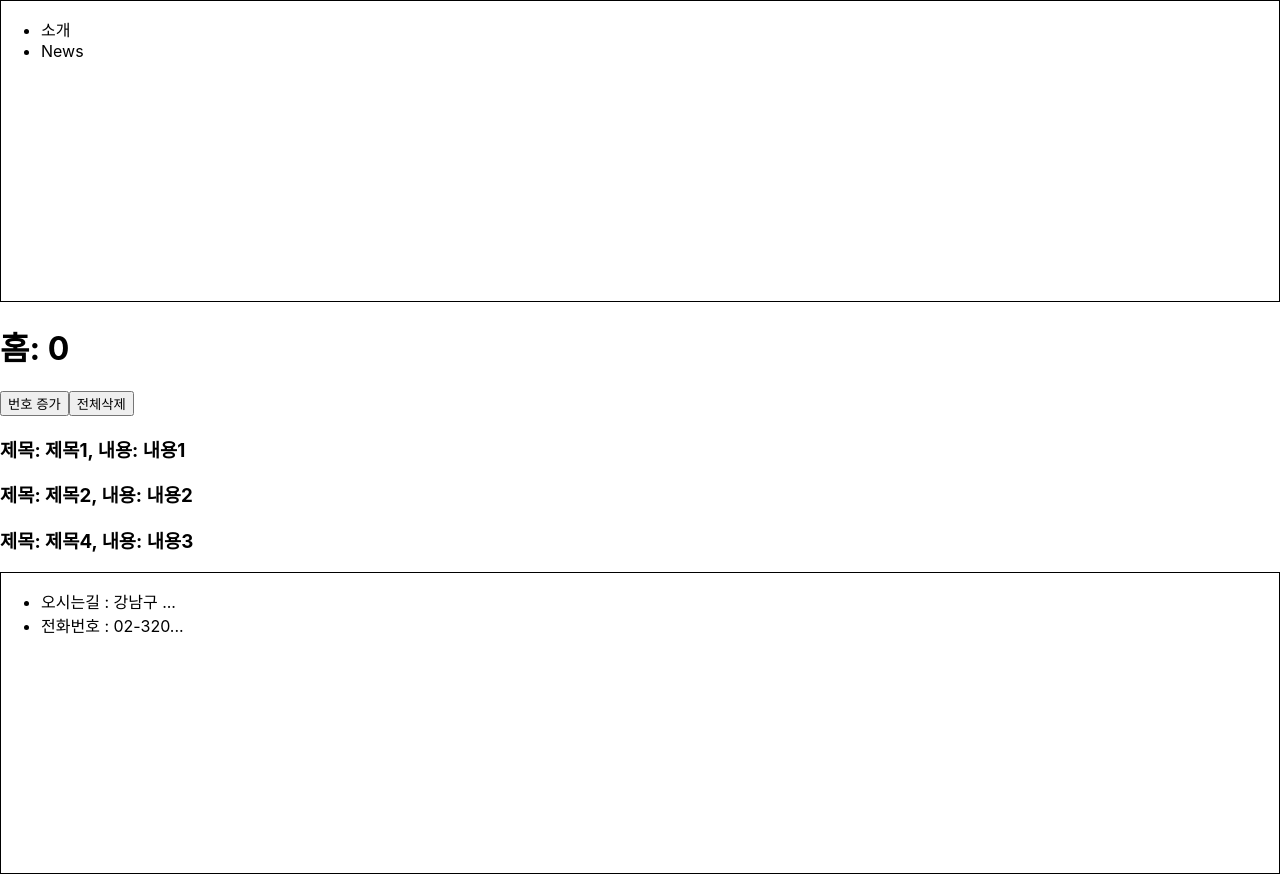
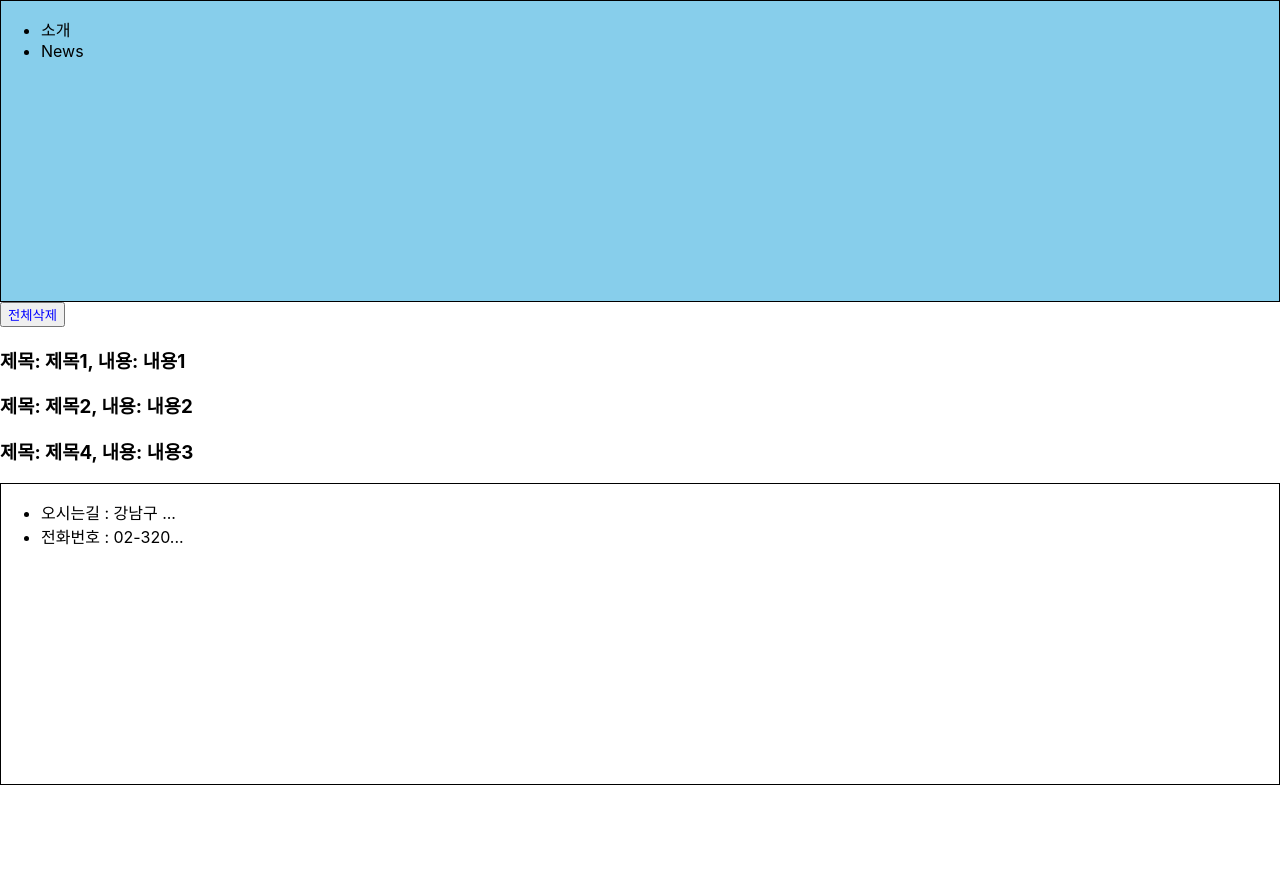
Before and after one commit to HyunsuChoi-git/Project-MovieBoard, a React (Create React App) app: page / in a window 1280 px wide. After the commit the page ends 800 px from the top, so only its background shows below. Built offline with nearby package versions, Linux system fonts and the light colour scheme.

Commit message:
study styled component passing

```diff
--- a/src/components/Header.js
+++ b/src/components/Header.js
@@ -1,25 +1,21 @@
 import React from 'react';
 import styled from 'styled-components';
 
-//재사용을 위한 하나의 컴포넌트를 생성할 때
-//css와 js 파일이 하나로 되어있어 관리가 편하다!
-//디자인도 컴포넌트화된다!
-//js에 디자인을 넣으면서 css문법을 가져다 쓸 수 있다.
-//디자인 적용시에 <태그>로써 사용할 수 있다.
 
-const HeaderList = styled.div`
+const StyledHEaderDiv = styled.div`
     border: 1px solid black;
     height: 300px;
+    background-color: ${(props)=>props.backgroundColor};
 `
 
 const Header = () => {
     return (
-        <HeaderList>
+        <StyledHEaderDiv backgroundColor='skyblue'>
             <ul>
                 <li>소개</li>
                 <li>News</li>
             </ul>
-        </HeaderList>
+        </StyledHEaderDiv>
     );
 };
 
--- a/src/components/home/Home.js
+++ b/src/components/home/Home.js
@@ -1,4 +1,10 @@
 import React from 'react';
+import styled from 'styled-components';
+
+
+let StyledDeleteButton = styled.button`
+color : ${(props) => props.user.name === 'hera' ? 'blue' : 'yellow'};
+`;
 
 
 const Home = (props) => {
@@ -6,14 +12,11 @@ const Home = (props) => {
     console.log(props.boards);
 
     //구조분할할당
-    const { boards, setBoards, number, setNumber } = props;
-    // { } 내부에, 넘어온 props명을 변수명으로 명시해주면 알아서 props내부에 있는 해당 데이터가 {}에 명시한 변수에 들어간다. {}내부는 ','로 복수개 가능
+    const { boards, setBoards, user, setUser} = props;
 
     return (
         <div>
-          <h1>홈: {number}</h1>
-          <button onClick={() => setNumber(number+1)}>번호 증가</button>
-          <button onClick={() => setBoards([])}>전체삭제</button>
+          <StyledDeleteButton user={user} onClick={() => setUser({...user, name:'su'})}>전체삭제</StyledDeleteButton>
           {boards.map((board)=>(
             <h3>제목: {board.title}, 내용: {board.content} </h3>
           ))}
--- a/src/pages/HomePage.js
+++ b/src/pages/HomePage.js
@@ -3,40 +3,20 @@ import Footer from '../components/Footer';
 import Header from '../components/Header';
 import Home from '../components/home/Home';
 
-
-// http 요청 시 사용하는 것
-/*
-    1. jquary, ajax : (외부라이브러리) react에서 못씀
-    2. fetch : 순수 자바스크립트 함수
-    3. axios : (외부라이브러리) 가장 인기많음
-*/
-
-/*
-    props : 데이터를 자식에게 넘기는 것. 속성(변수)을 패싱하는 기법
-            함수도 넘길 수 있음!
-
-            자식에서 부모로 데이터를 넘길 수는 없움. data flow는 부모 ---> 자식 으로 흐른다.
-*/
-
 const HomePage = () => {
 
 
     const [boards, setBoards] = useState([]);
-    const [number, setNumber] = useState(0);
+    const [user, setUser] = useState({id:'1', name:'hera'});
+
 
     useEffect(() => {
-        // DB에서 데이터를 가져왔다고 가정 =>
         let data = [
             {id:1, title:"제목1", content:"내용1"},
             {id:2, title:"제목2", content:"내용2"},
             {id:5, title:"제목4", content:"내용3"},
 
         ]
-
-        // 비동기로 동작하는 환경이므로 data가 다 넘어오기 전까지 boards에는 빈 값이 들어간다.
-        // 그리고 데이터가 다넘어와서 아래 setBoards가 실행되면 boards 상태가 변경되면서 다시 랜더링 된다.
-        // 그렇기 때문에 데이터를 가져와 화면에 그리는 작업일 경우에 그 데이터 변수는 항상 **상태값이어야 한다.
-        // 일반변수일 경우 빈데이터로 처음 로드되고.. 나중에 값이 바뀌어도 상태값이 아니므로 랜더링되지 않는다.
 
         setBoards([...data]);
     }, [])
@@ -45,7 +25,7 @@ const HomePage = () => {
     return (
         <div>
             <Header />
-            <Home boards={boards} setBoards={setBoards} number={number} setNumber={setNumber}/>
+            <Home boards={boards} setBoards={setBoards} user={user} setUser={setUser}/>
             <Footer />
         </div>
     );
```
